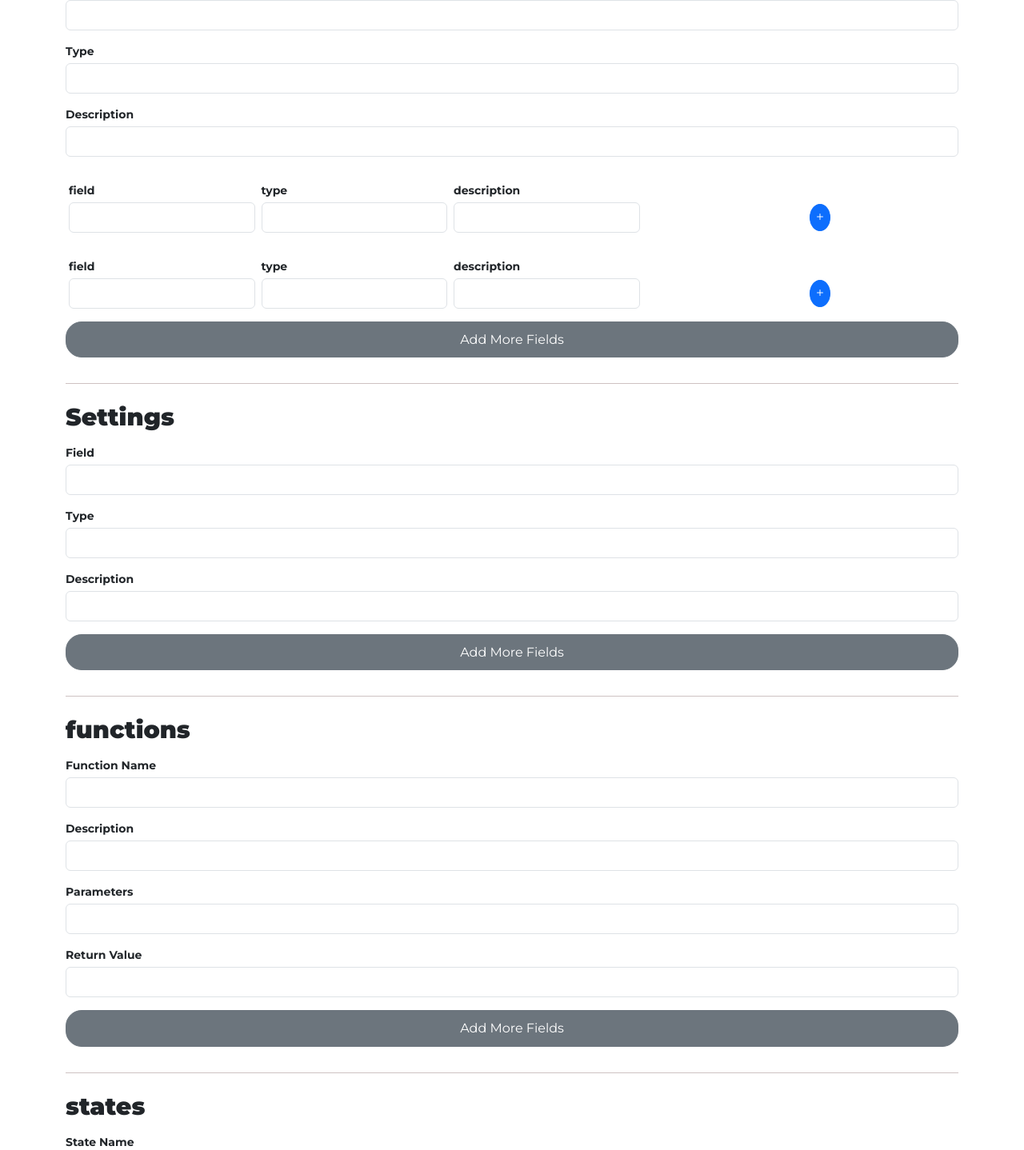
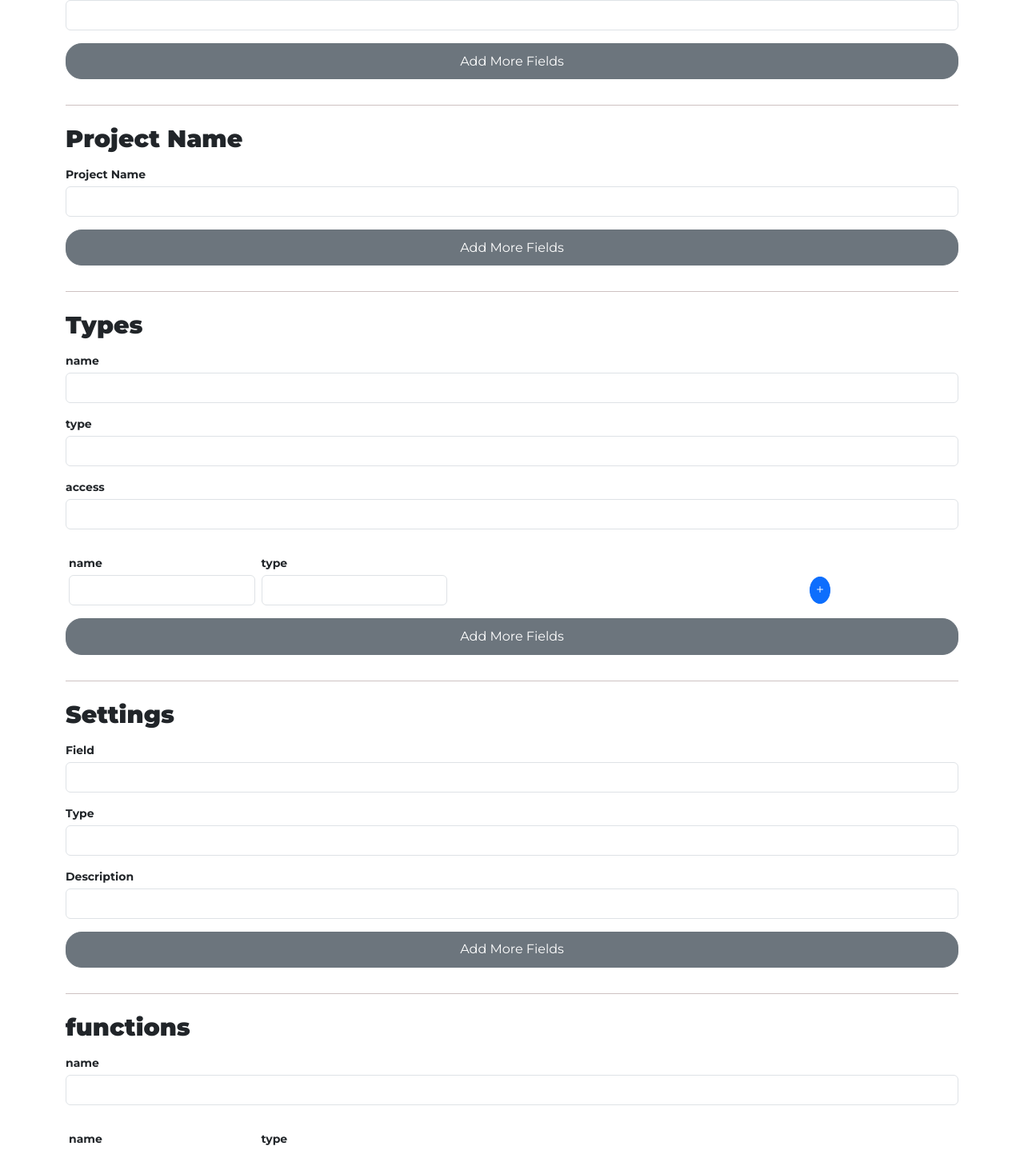
Before and after one commit to darcy-bcit/assignment-starter, a React (Create React App) app in the folder frontend/: page / in a window 1280 px wide. Shown: the part 149-1587 px from the top of the page at 80% size. Built offline with nearby package versions, Linux system fonts and the light colour scheme.

Commit message:
added more fields for the yaml

```diff
--- a/frontend/src/components/generator.js
+++ b/frontend/src/components/generator.js
@@ -22,25 +22,9 @@ const Generator = () => {
     //       type: arguments
     //       description: "The command line arguments"
 
-    const [dataTypes, setDatatypes] = useState([
-        { name: 'Field', type: 'text', value: '' },
-        { name: 'Type', type: 'text', value: '' },
-        { name: 'Description', type: 'text', value: '' },
-        {
-            name: 'arguments', type: 'multiple', children: [
-                { name: 'field', type: 'text', value: '' },
-                { name: 'type', type: 'text', value: '' },
-                { name: 'description', type: 'text', value: '' },
-            ]
-        },
-        {
-            name: 'settings', type: 'multiple', children: [
-                { name: 'field', type: 'text', value: '' },
-                { name: 'type', type: 'text', value: '' },
-                { name: 'description', type: 'text', value: '' },
-            ]
-        }
-    ]);
+
+
+
 
     const [settings, setSettings] = useState([
         { name: 'Field', type: 'text', value: '' },
@@ -48,16 +32,89 @@ const Generator = () => {
         { name: 'Description', type: 'text', value: '' }
     ]);
 
+    const [language, setLanguage] = useState([
+        { name: 'Language', type: 'text', value: '' }
+    ]);
+
+    const [projectName, setProjectName] = useState([
+        { name: 'Project Name', type: 'text', value: '' }
+    ]);
+
+
+
+
+
+    const [types, setTypes] = useState([
+        { name: 'name', type: 'text', value: '' },  // Simple key-value pairs
+        { name: 'type', type: 'text', value: '' },  // ✅ Rename 'type' to 'type_name'
+        { name: 'access', type: 'text', value: '' },
+        {
+            name: 'fields', type: 'multiple', children: [
+                { name: 'name', type: 'text', value: '', isSingle: false },
+                { name: 'type', type: 'text', value: '', isSingle: false }  // Keep 'type' for fields
+            ]
+        }
+    ]);
+
+    //FILES thing????
+
+
     const [functions, setFunctions] = useState([
-        { name: 'Function Name', type: 'text', value: '' },
-        { name: 'Description', type: 'text', value: '' },
-        { name: 'Parameters', type: 'text', value: '' },
-        { name: 'Return Value', type: 'text', value: '' }
+        { name: 'name', type: 'text', value: '' },  // Simple key-value pairs
+        { name: 'parameters', type: 'multiple', children:[
+            { name: 'name', type: 'text', value: '', isSingle: false },
+            { name: 'type', type: 'text', value: '', isSingle: false }
+        ] },
+        { name: 'returnType', type: 'text', value: '' },
+        { name: 'access', type: 'text', value: '' },
+        { name: 'comment', type: 'textarea', value: '' },
+        { name: 'pseudocode', type: 'textarea', value: '' },
+
     ]);
 
     const [states, setStates] = useState([
-        { name: 'State Name', type: 'text', value: '' },
-        { name: 'Description', type: 'text', value: '' }
+        { name: 'name', type: 'text', value: '' },
+        { name: 'description', type: 'text', value: '' },
+        { name: 'transitions', type: 'multiple', children:[
+            { name: 'to', type: 'text', value: '' },
+            { name: 'function', type: 'text', value: '' },
+        ] },
+
+    ]);
+
+    const [titlePage, setTitlePage] = useState([
+        { name: 'name', type: 'text', value: '' },
+        { name: 'stdnum', type: 'text', value: '' },
+        { name: 'date', type: 'text', value: '' },
+        { name: 'assignment', type: 'text', value: '' },
+        { name: 'coursenum', type: 'text', value: '' }
+
+    ]);
+
+
+    const [purpose, setPurpose] = useState([
+        { name: 'purpose', type: 'textarea', value: '' }
+
+    ]);
+
+    const [dataTypes, setDataTypes] = useState([
+        { name: 'arguments', type: 'multiple', children: [
+            { name: 'Field', type: 'text', value: '' },
+            { name: 'Type', type: 'text', value: '' },
+            { name: 'Description', type: 'text', value: '' }
+        ] },
+        { name: 'settings', type: 'multiple', children: [
+            { name: 'Field', type: 'text', value: '' },
+            { name: 'Type', type: 'text', value: '' },
+            { name: 'Description', type: 'text', value: '' }
+        ] },
+        { name: 'context', type: 'multiple', children: [
+            { name: 'Field', type: 'text', value: '' },
+            { name: 'Type', type: 'text', value: '' },
+            { name: 'Description', type: 'text', value: '' }
+        ] },
+
+
     ]);
 
 
@@ -77,26 +134,77 @@ const Generator = () => {
 
     //change the structure of the data from [{ name: '', type: '', value: '' }] to [{the_element_name: the element_value}]
     const restructure = (data) => {
+        if (data.length === 1 && data[0].type !== 'multiple') {
+            return data[0].value || "";  // ✅ Ensure single-value fields remain simple strings
+        }
 
-        return data.map(ele => ({
-            [ele.name]: ele?.type === 'multiple' ? ele?.children.map((ele2) => ({ [ele2.name]: ele2?.value })) :
-                ele?.value
-        }))
-    }
+        return data.reduce((acc, ele) => {
+            if (ele?.type === 'multiple') {
+                if (ele.name === 'transitions') {
+                    // ✅ Handle transitions properly
+                    acc[ele.name] = [];
+                    for (let i = 0; i < ele.children.length; i += 2) {
+                        acc[ele.name].push({
+                            to: ele.children[i]?.value || "",
+                            function: ele.children[i + 1]?.value || ""
+                        });
+                    }
+                } else if (ele.name === 'parameters') {
+                    // ✅ Fix parameters: Extract `name` and `type` correctly
+                    acc[ele.name] = [];
+                    for (let i = 0; i < ele.children.length; i += 2) {
+                        acc[ele.name].push({
+                            name: ele.children[i]?.value || "",
+                            type: ele.children[i + 1]?.value || ""
+                        });
+                    }
+                } else if (['arguments', 'settings', 'context'].includes(ele.name)) {
+                    // ✅ Ensure child has `children` before accessing indexes
+                    acc[ele.name] = ele.children.map(child => ({
+                        field: child.children?.[0]?.value || "",
+                        type: child.children?.[1]?.value || "",
+                        description: child.children?.[2]?.value || ""
+                    }));
+                } else {
+                    acc[ele.name] = ele.children.map(child => ({
+                        name: child.value || "",
+                        type: child.value || ""
+                    }));
+                }
+            } else {
+                acc[ele.name] = ele?.value || "";
+            }
+            return acc;
+        }, {});
+    };
+
+
+
+
+
+
+
+
+
+
 
 
     //save the states in an object then dump it for yaml
     const generateYaml = () => {
         const formattedData = {
-            body : {
+            language: restructure(language),
+            projectName: restructure(projectName),
+            types: [restructure(types)],
+            functions: [restructure(functions)],
+            states: [restructure(states)],
+            titlePage: restructure(titlePage),
+            body : [
+                {
+                purpose: restructure(purpose),
+                dataTypes: [restructure(dataTypes)]
 
-                data_types: restructure(dataTypes),
-                settings: restructure(settings),
-                functions: restructure(functions),
-                states: restructure(states),
-                stateTable: restructure(stateTable),
-                pseudocode: restructure(pseudocode)
             }
+        ]
         };
 
         const yamlData = yaml.dump(formattedData);
@@ -113,13 +221,27 @@ const Generator = () => {
                     <div class="card-body"> */}
                 {/* component that generate the inputs based on the state */}
 
-                <FormSection data={dataTypes} name={"Data Type"} duplicate={(val) => setDatatypes(val)} />
+                <FormSection data={language} name={"Language"} duplicate={(val) => setLanguage(val)} />
+
+                <FormSection data={projectName} name={"Project Name"} duplicate={(val) => setProjectName(val)} />
+
+                <FormSection data={types} name={"Types"} duplicate={(val) => setTypes(val)} />
+
+
+
 
                 <FormSection data={settings} name={"Settings"} duplicate={(val) => setSettings(val)} />
 
                 <FormSection data={functions} name={"functions"} duplicate={(val) => setFunctions(val)} />
 
                 <FormSection data={states} name={"states"} duplicate={(val) => setStates(val)} />
+
+                <FormSection data={titlePage} name={"titlePage"} duplicate={(val) => setTitlePage(val)} />
+
+                <FormSection data={purpose} name={"purpose"} duplicate={(val) => setPurpose(val)} />
+
+                <FormSection data={dataTypes} name={"dataTypes"} duplicate={(val) => setDataTypes(val)} />
+
 
                 <FormSection data={stateTable} name={"stateTable"} duplicate={(val) => setStateTable(val)} />
 
```
